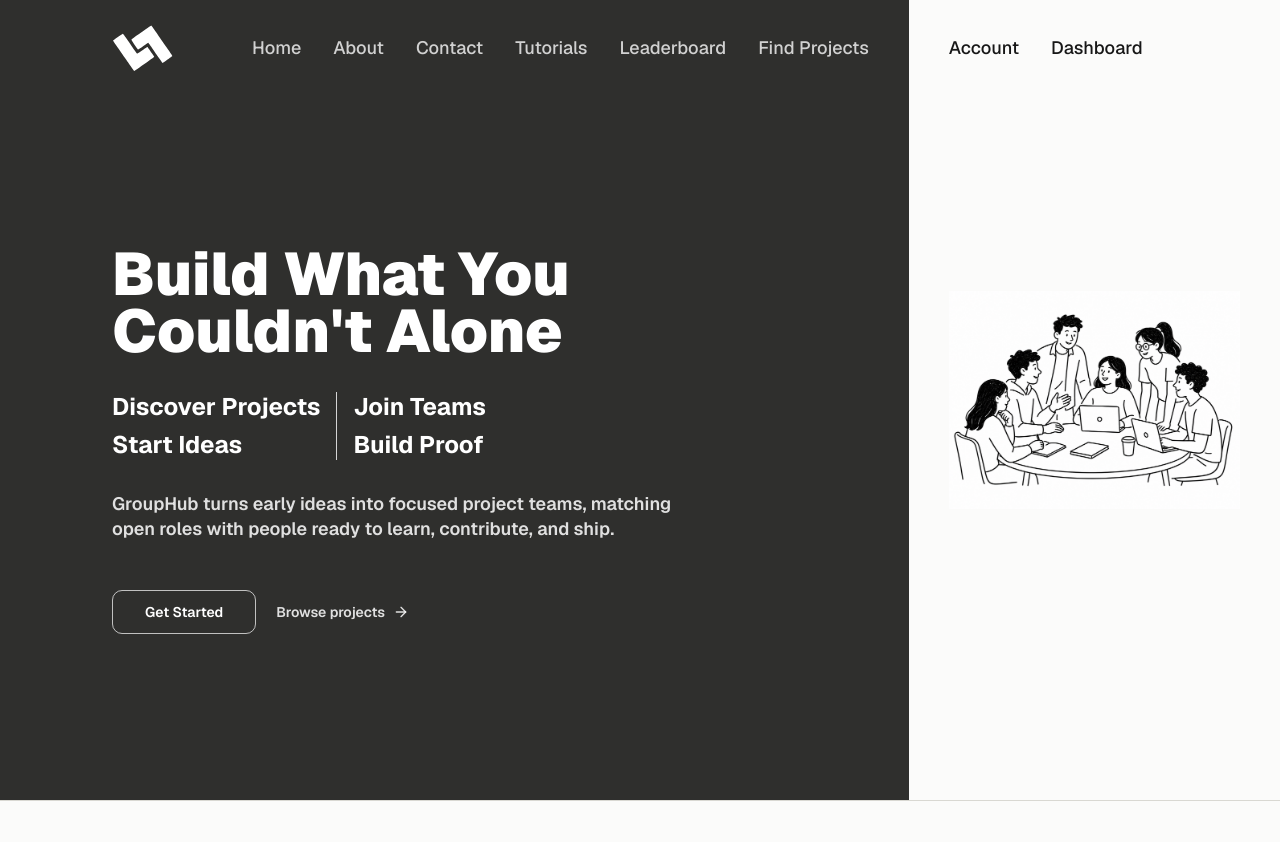
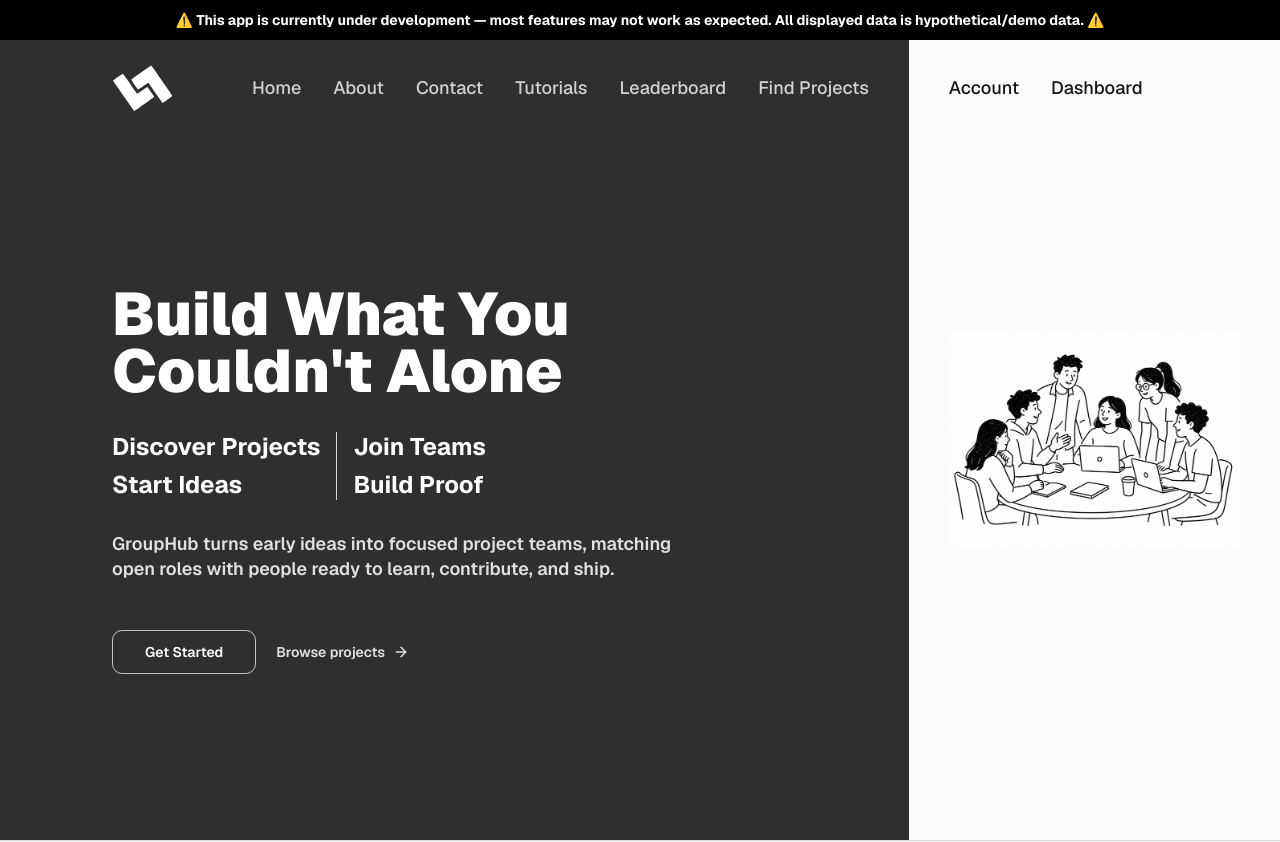
Before and after one commit to AmanCiphers/GroupHub, a Next.js app: page / in a window 1280 px wide. Shown: the top 842 px of the page. Built offline with nearby package versions, Linux system fonts and the light colour scheme.

Commit message:
dev phase disclaimer

```diff
--- a/app/layout.jsx
+++ b/app/layout.jsx
@@ -3,6 +3,7 @@ import { Analytics } from '@vercel/analytics/next'
 import './globals.css'
 import { Navbar } from '@/components/navbar'
 import { Footer } from '@/components/footer'
+
 
 const _geist = Geist({ subsets: ["latin"] });
 const _geistMono = Geist_Mono({ subsets: ["latin"] });
@@ -26,3 +27,9 @@ export default function RootLayout({ children }) {
     </html>
   )
 }
+
+function WarningDev() {
+  return(<>
+
+  </>);
+}
--- a/components/navbar.jsx
+++ b/components/navbar.jsx
@@ -14,13 +14,21 @@ const navLinks = [
   { href: "/find-projects", label: "Find Projects" },
 ]
 
+const devBanner = (
+  <div className="bg-black px-4 py-2.5 text-center text-[10px] lg:text-sm font-bold text-white shadow-lg">
+    ⚠️ This app is currently under development — most features may not work as expected. All displayed data is hypothetical/demo data. ⚠️
+  </div>
+)
+
 export function Navbar() {
   const pathname = usePathname()
   const isHome = pathname === "/"
 
   if (isHome) {
     return (
-      <header className="absolute inset-x-0 top-0 z-[70]">
+      <div className="flex flex-col">
+        {devBanner}
+        <header className="absolute inset-x-0 top-10 z-[70]">
           <nav className="xl:grid xl:grid-cols-[1fr_29vw] xl:items-start">
             <div className="flex min-h-24 items-center justify-between bg-transparent px-6 sm:px-10 lg:px-20 xl:px-10 xl:pl-28">
               <Link
@@ -68,10 +76,13 @@ export function Navbar() {
             </div>
           </nav>
         </header>
+      </div>
     )
   }
 
   return (
+    <div className="flex flex-col">
+      {devBanner}
       <header className="sticky top-0 z-[70] border-b border-white/15 bg-[#2f2f2d] text-white">
         <nav className="flex min-h-[72px] items-center justify-between px-6 sm:px-10 lg:px-20 xl:px-28">
           <Link href="/" className="flex h-14 w-20 items-center justify-start" aria-label="GroupHub home">
@@ -104,6 +115,7 @@ export function Navbar() {
           <MobileMenu hiddenClass="lg:hidden" />
         </nav>
       </header>
+    </div>
   )
 }
 
```
Also changed, not shown: 1 other file (tests, documents, lock files or other folders). Lines whose indentation alone changed are shown as unchanged.
